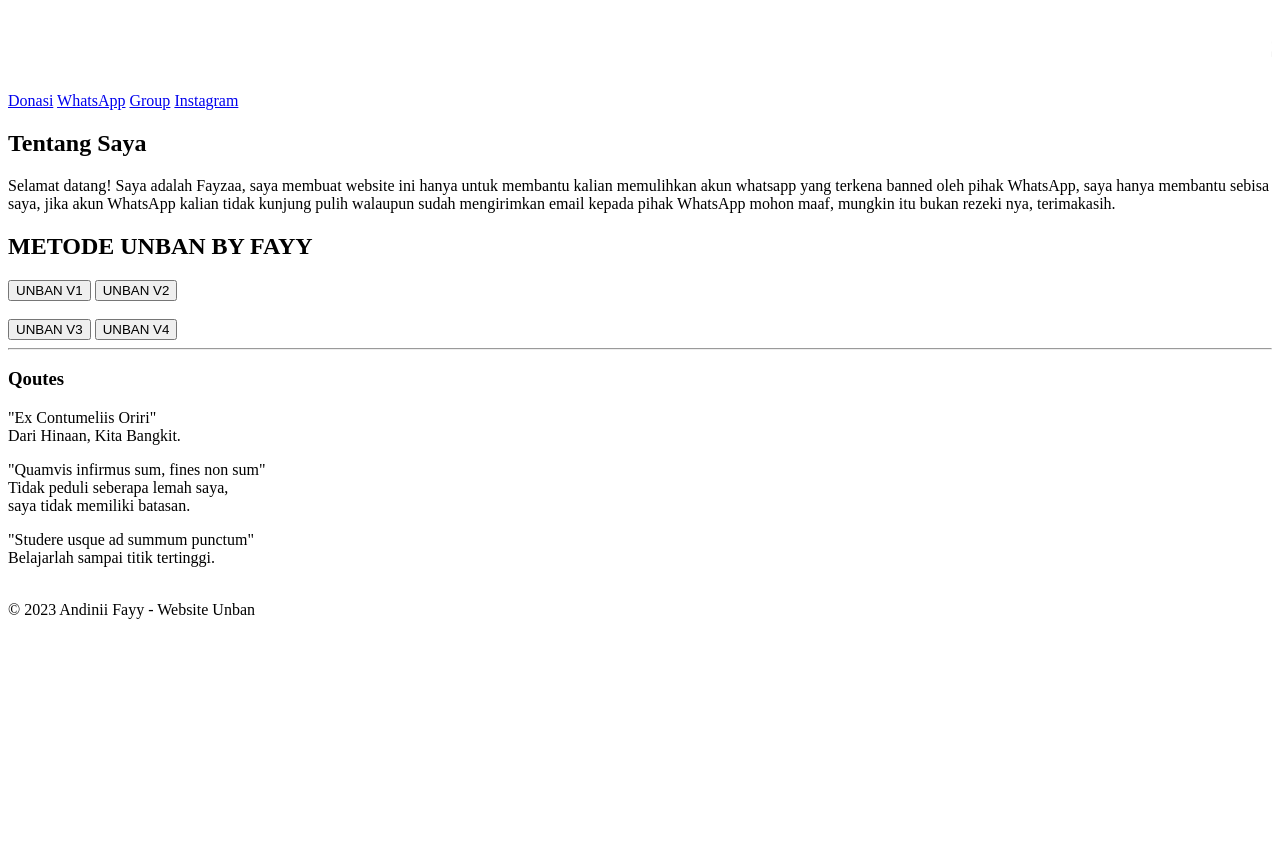
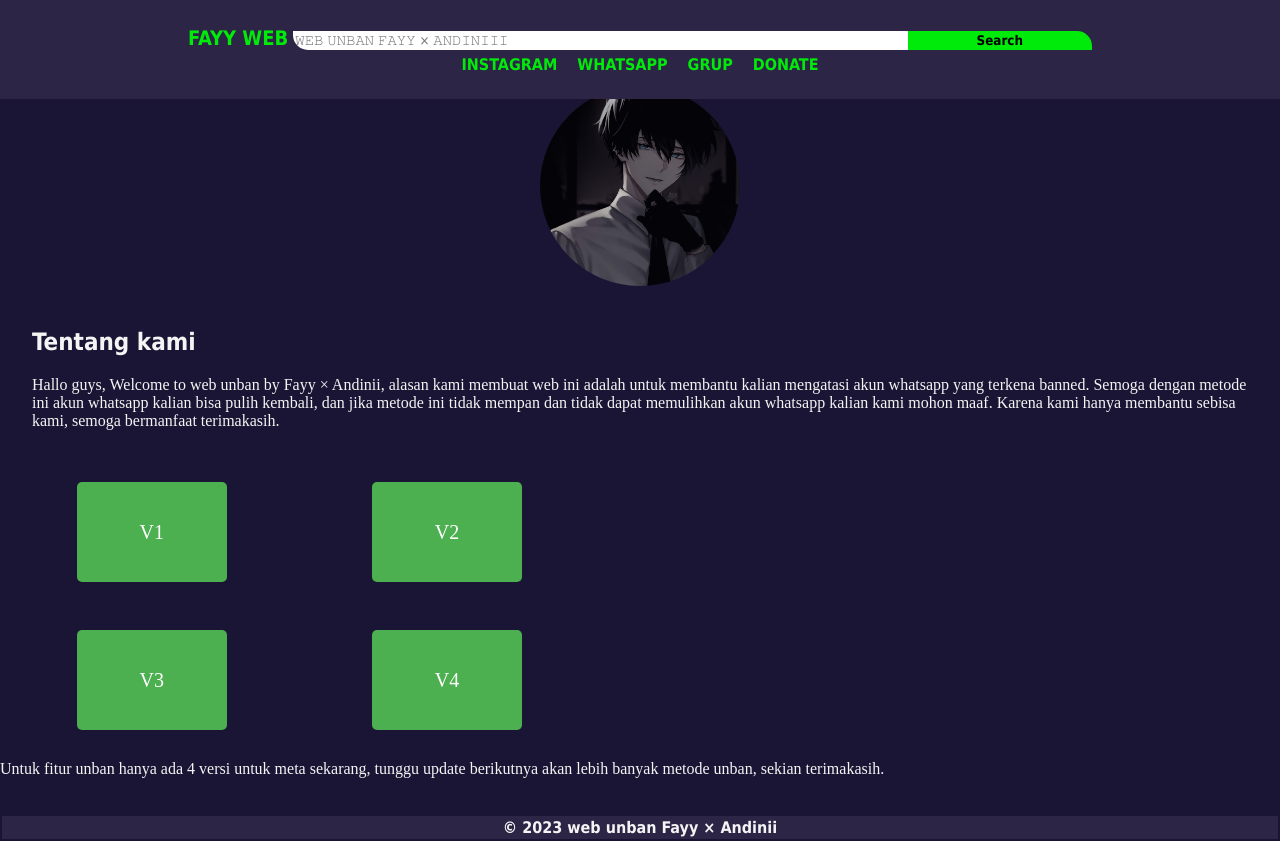
Before and after one commit to Fayzaaup/fayyunban.github.io, a plain HTML site: page index.html in a window 1280 px wide. Before the commit the page ends 800 px from the top, so only its background shows below. Drawn offline with Linux system fonts and the light colour scheme.

Commit message:
Add files via upload

```diff
--- a/index.html
+++ b/index.html
@@ -1,53 +1,47 @@
-  <!DOCTYPE html>
+<!DOCTYPE html>
 <html lang="en">
 <head>
   <meta charset="UTF-8">
   <meta name="viewport" content="width=device-width, initial-scale=1.0">
-  <title>Profil Saya</title>
-  <link rel="stylesheet" href="style.css">
+  <link rel="stylesheet" href="styles.css">
+  <title>Andiniii</title>
 </head>
-  <header>
-    <marquee><h1>SELAMAT DATANG DI WEBSITE UNBAN BY FAYYX1e</h1></marquee>
-  </header>
+<body>
 
-  <!-- Navbar -->
-  <nav>
-    <a href="https://srink.co/433dac">Donasi</a>
-    <a href="https://wa.me/17197668903">WhatsApp</a>
-    <a href="https://srink.co/490fe9">Group</a>
-    <a href="https://srink.co/e08fe5">Instagram</a>
-  </nav>
+    <header>
+    <a href="#" class="title">FAYY WEB</a>
+    <input type="search" name="" id="" class="input-search" placeholder="𝚆𝙴𝙱 𝚄𝙽𝙱𝙰𝙽 𝙵𝙰𝚈𝚈 × 𝙰𝙽𝙳𝙸𝙽𝙸𝙸𝙸">
+    <button type="submit" class="input-submit">Search</button>
+    <nav>
+      <ul>
+        <li><a href="#">INSTAGRAM</a></li>
+        <li><a href="#">WHATSAPP</a></li>
+        <li><a href="#">GRUP</a></li>
+        <li><a href="#">DONATE</a></li>
+      </ul>
+    </nav>
+  </header><br><br><br>
 
-  <!-- Profil -->
-  <section>
-    <h2>Tentang Saya</h2>
-    <p>Selamat datang! Saya adalah Fayzaa,
-    saya membuat website ini hanya untuk membantu kalian memulihkan akun whatsapp yang terkena banned oleh pihak WhatsApp, saya hanya membantu sebisa saya, jika akun WhatsApp kalian tidak kunjung pulih walaupun sudah mengirimkan email kepada pihak WhatsApp mohon maaf, mungkin itu bukan rezeki nya, terimakasih.</p>
-
-    <h2>METODE UNBAN BY FAYY</h2>
+  <section id="profil" class="deskripsi">
+    <img src="profile.jpg" alt="Foto Profil"><br><br><br>
+    <h2 class="desk">Tentang kami</h2>
+    <p>Hallo guys, Welcome to web unban by Fayy × Andinii, alasan kami membuat web ini adalah untuk membantu kalian mengatasi akun whatsapp yang terkena banned. Semoga dengan metode ini akun whatsapp kalian bisa pulih kembali, dan jika metode ini tidak mempan dan tidak dapat memulihkan akun whatsapp kalian kami mohon maaf. Karena kami hanya membantu sebisa kami,  semoga bermanfaat terimakasih.</p>
   </section>
 
-  <!-- Button Email -->
- <button id="emailButton1">UNBAN V1</button>
-  <button id="emailButton2">UNBAN V2</button><br><br>
-  <button id="emailButton3">UNBAN V3</button>
-  <button id="emailButton4">UNBAN V4</button>
-  <hr>
-<h3>Qoutes</h3>
-<p>
-  "Ex Contumeliis Oriri"<br>Dari Hinaan, Kita Bangkit.
-</p>
-<p>
-  "Quamvis infirmus sum, fines non sum"<br>Tidak peduli seberapa lemah saya,<br>saya tidak memiliki batasan.
-</p>
+ <button id="emailButton1" class="email-button">V1</button>
+  <button id="emailButton2" class="email-button">V2</button><br><br>
+  <button id="emailButton3" class="email-button">V3</button>
+  <button id="emailButton4" class="email-button">V4</button>
 
-<p>
-  "Studere usque ad summum punctum"<br>Belajarlah sampai titik tertinggi.
-</p><br>
+  <footer class="footer">
+    <p>Untuk fitur unban hanya ada 4 versi untuk meta sekarang, tunggu update berikutnya akan lebih banyak metode unban, sekian terimakasih.</p>
+  </footer><br><br>
 
-<footer>
-  &copy; 2023 Andinii Fayy - Website Unban
-</footer>
-<script src="scripts.js"></script>
+   <div class="copyright">
+    <p>&copy; 2023 web unban Fayy × Andinii</p>
+  </div>
+
+<script src="script.js"></script>
+
 </body>
 </html>
--- /dev/null
+++ b/script.js
@@ -0,0 +1,23 @@
+function redirectToEmail(subject, body) {
+      const emailLink = `mailto:support@support.whatsapp.com?subject=${subject}&body=${body}`;
+      window.location.href = emailLink;
+    }
+
+    // Fungsi untuk mengarahkan ke email 1
+    document.getElementById("emailButton1").addEventListener("click", function() {
+      redirectToEmail("Bantuan WhatsApp Messenger", "Halo Tim WhatsApp, Saya ingin mengajukan keluhan terkait dengan akun WhatsApp saya yang telah diblokir. Saya mengalami kesulitan karena tidak ada alasan yang jelas mengapa akun saya diblokir. Saya menggunakan akun WhatsApp saya dengan cara yang benar dan tidak pernah melanggar layanan ketentuan WhatsApp. Saya terus menggunakan layanan WhatsApp sebagai alat komunikasi dengan keluarga, teman, dan rekan kerja yang tersebar di Indonesia dan seluruh dunia. Saya sangat bergantung pada aplikasi WhatsApp untuk berkomunikasi sehari-hari dan saya tidak pernah menemukan masalah yang signifikan dengan penggunaannya. Namun, pada satu hari saya merasa bahwa akun WhatsApp saya telah diblokir atau Akun ini tidak diizinkan menggunakan WhatsApp. Saya mulai merasa cemas ketika saya mencoba membuka akun WhatsApp saya dan menemukan bahwa akun saya tidak dapat diakses. Saya mencoba memulihkan akun saya dengan menggunakan nomor ponsel saya, tetapi tetap saja menerima pesan bahwa akun saya telah diblokir. [+62xxx]");
+    });
+
+    // Fungsi untuk mengarahkan ke email 2
+    document.getElementById("emailButton2").addEventListener("click", function() {
+      redirectToEmail("Bantuan WhatsApp Messenger", "Hallo selamat pagi developer WhatsApp, kenapa nomor WhatsApp saya tiba-tiba terbanned padahal aktivitas WhatsApp messenger saya normal normal saja, mohon unbanned nomor saya [+62xxx] Karna di situ banyak pesan penting dan dokumen penting saya mohon untuk segera di bukakan kembali akun saya, terima kasih.");
+    });
+
+    // Fungsi untuk mengarahkan ke email 3
+    document.getElementById("emailButton3").addEventListener("click", function() {
+      redirectToEmail("Bantuan WhatsApp Messenger", "Halo admin WhatsApp, saya mohon buka kembali akun WhatsApp saya karena saya tidak melakukan spam, saat ini kemungkinan akun WhatsApp saya di retas oleh orang yang tidak bertanggung jawab dan melakukan pelanggaran saya mohon untuk membuka kembali akun WhatsApp saya agar bisa digunakan karena sangat penting, terimakasih. [+62xx]");
+    });
+
+    document.getElementById("emailButton4").addEventListener("click", function() {
+      redirectToEmail("Bantuan WhatsApp Messenger","Hallo Admin whatsapp yang saya hormati, akun whatsapp saya tiba-tiba terblokir tanpa alasan, saya dari kemarin belum pernah membuka whatsapp karena saya mengajar anak-anak di sekolah karena mereka ingin melaksanakan ulangan setiap tahunnya dan waktu saya membuka whatsapp saya kembali nomer saya terblokir secara tiba-tiba dan tidak ada alasan yang jelas, saya sangat memohon kepada admin whatsapp untuk menghapus pemblokiran pada akun whatsapp saya karena saya ingin menyampaikan tugas ke murid saya , nomer saya :[+62xx], terimakasih");
+    });
--- /dev/null
+++ b/styles.css
@@ -0,0 +1,166 @@
+* {
+  margin: 0;
+  padding: 0;
+  text-decoration: none;
+  list-style-type: none;
+  box-sizing: border-box;
+  font-family: 'Tahoma';
+}
+
+body {
+  background-color: #1b1535;
+  font-family: Arial, sans-serif;
+  margin: 0;
+  padding: 0;
+}
+
+header {
+  text-align: center;
+  background-color: #2c2546;
+  position: fixed;
+  width: 100%;
+  font-weight: bold;
+  padding: 2%;
+  top: 0;
+  text-align: center;
+}
+
+.title
+{
+  color: #00eb09;
+  border-buttom: 1px solid #fff;
+  font-size: 15pt;
+
+}
+
+.input-search
+{
+  width: 50%;
+  border: none;
+  border-radius: 0 0 0 15px;
+  padding: 2px;
+}
+
+.input-submit
+{
+  margin-left: -5px;
+  border: none;
+  border-radius: 0 15px 0 0;
+  padding: 2px;
+  background-color: #00eb09;
+  width: 15%;
+  font-weight: bold;
+}
+
+.desk
+{
+  color: #f4f4f4;
+  text-align: left;
+  margin-bottom: 20px;
+}
+
+.deskripsi p
+{
+  color: #f4f4f4;
+  text-align: left;
+  margin-bottom: 20px;
+  font-family: 'Times New Roman', serif;
+}
+
+nav
+{
+  margin-top: 5px;
+}
+
+nav ul
+{
+  display: flex;
+  gap: 20px;
+  justify-content: center;
+}
+
+nav ul li a {
+  color: #00eb09;
+}
+
+nav ul li a:hover {
+  border-buttom: 1px solid #fff;
+}
+
+.email-button {
+      padding: 10px;
+      font-size: 20px;
+      cursor: pointer;
+      background-color: #00eb09;
+      color: white;
+      border: none;
+      border-radius: 5px;
+      width: 150px;
+      height: 100px;
+      margin-left: 6%;
+      margin-right: 5%;
+      font-family: 'Times New Roman', serif;
+    }
+
+#profil {
+  text-align: center;
+  padding: 2em;
+}
+
+#profil img {
+  border-radius: 50%;
+  max-width: 200px;
+}
+
+#skill {
+  text-align: center;
+  padding: 2em;
+}
+
+ul {
+  list-style-type: none;
+  padding: 0;
+}
+
+#kontak {
+  text-align: center;
+  padding: 2em;
+}
+
+#kontak h2
+{
+  text-align: left;
+}
+
+.email-button {
+  display: inline-block;
+  padding: 1em 2em;
+  text-decoration: none;
+  background-color: #4CAF50;
+  color: #fff;
+  border-radius: 5px;
+  margin-bottom: 30px;
+}
+
+.copyright
+{
+  margin: 2px;
+  padding: 2px;
+  font-family: Arial;
+  background-color: #2c2546;
+  font-weight: bold;
+  text-align: center;
+  color: #f4f4f4;
+}
+
+.footer
+{
+  text-align: center;
+}
+
+.footer p
+{
+  color: #f4f4f4;
+  text-align: left;
+  font-family: 'Times New Roman', serif;
+}
```
Also changed, not shown: profile.jpg (added).
